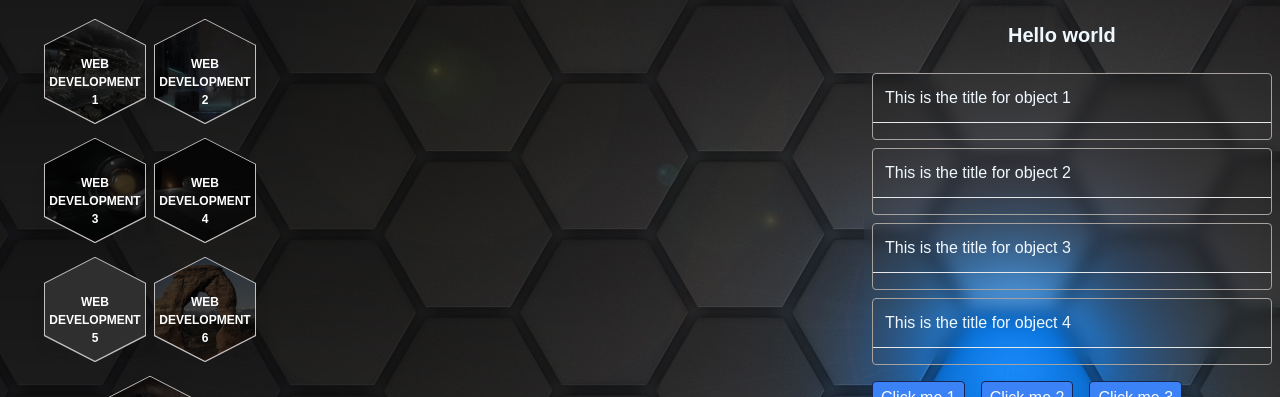
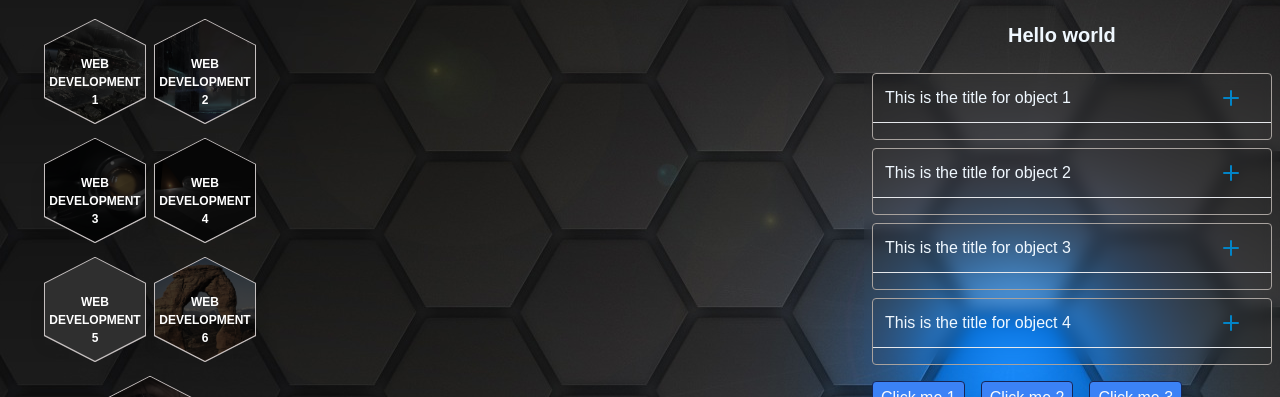
Before and after one commit to Demion-L/react-sandbox, a React (Create React App) app: page / in a window 1280 px wide. Shown: the part 149-546 px from the top of the page. Built offline with nearby package versions, Linux system fonts and the light colour scheme; grey boxes are pictures that could not be loaded; the HTML template or start-up script is replaced by a standard one.

Commit message:
accordeon refactoring

```diff
--- a/package.json
+++ b/package.json
@@ -8,7 +8,9 @@
     "@testing-library/user-event": "^13.5.0",
     "react": "^18.3.1",
     "react-dom": "^18.3.1",
+    "react-router-dom": "^6.24.1",
     "react-scripts": "^5.0.1",
+    "styled-components": "^6.1.11",
     "web-vitals": "^2.1.4"
   },
   "scripts": {
--- a/src/ui/Accordion/AccordionItem.jsx
+++ b/src/ui/Accordion/AccordionItem.jsx
@@ -3,10 +3,39 @@ import React from "react";
 const AccordionItem = ({ title, content, isActive, onClick }) => {
   return (
     <div className='m-2 border border-stone-400 rounded divide-y divide-solid hover:divide-dashed cursor-pointer'>
-      <h3 className='p-3 ' onClick={onClick}>
-        {title}
-      </h3>
-      <div className={`p-2 max-h-72 overflow-auto ${isActive ? "active" : ""}`}>
+      <div className='flex justify-between items-center'>
+        <div className='p-3 ' onClick={onClick}>
+          {title}
+        </div>
+        <svg
+          className='fill-sky-600 shrink-0 mx-8'
+          width='16'
+          height='16'
+          xmlns='http://www.w3.org/2000/svg'>
+          <rect
+            y='7'
+            width='16'
+            height='2'
+            rx='1'
+            className={`transform origin-center transition duration-200 ease-out ${
+              isActive && "!rotate-180"
+            }`}
+          />
+          <rect
+            y='7'
+            width='16'
+            height='2'
+            rx='1'
+            className={`transform origin-center rotate-90 transition duration-200 ease-out ${
+              isActive && "!rotate-180"
+            }`}
+          />
+        </svg>
+      </div>
+      <div
+        className={`p-2 max-h-72 overflow-auto ${
+          isActive ? "bg-sky-600" : ""
+        }`}>
         {isActive && <p>{content}</p>}
       </div>
     </div>
```
Also changed, not shown: 1 other file (tests, documents, lock files or other folders).
